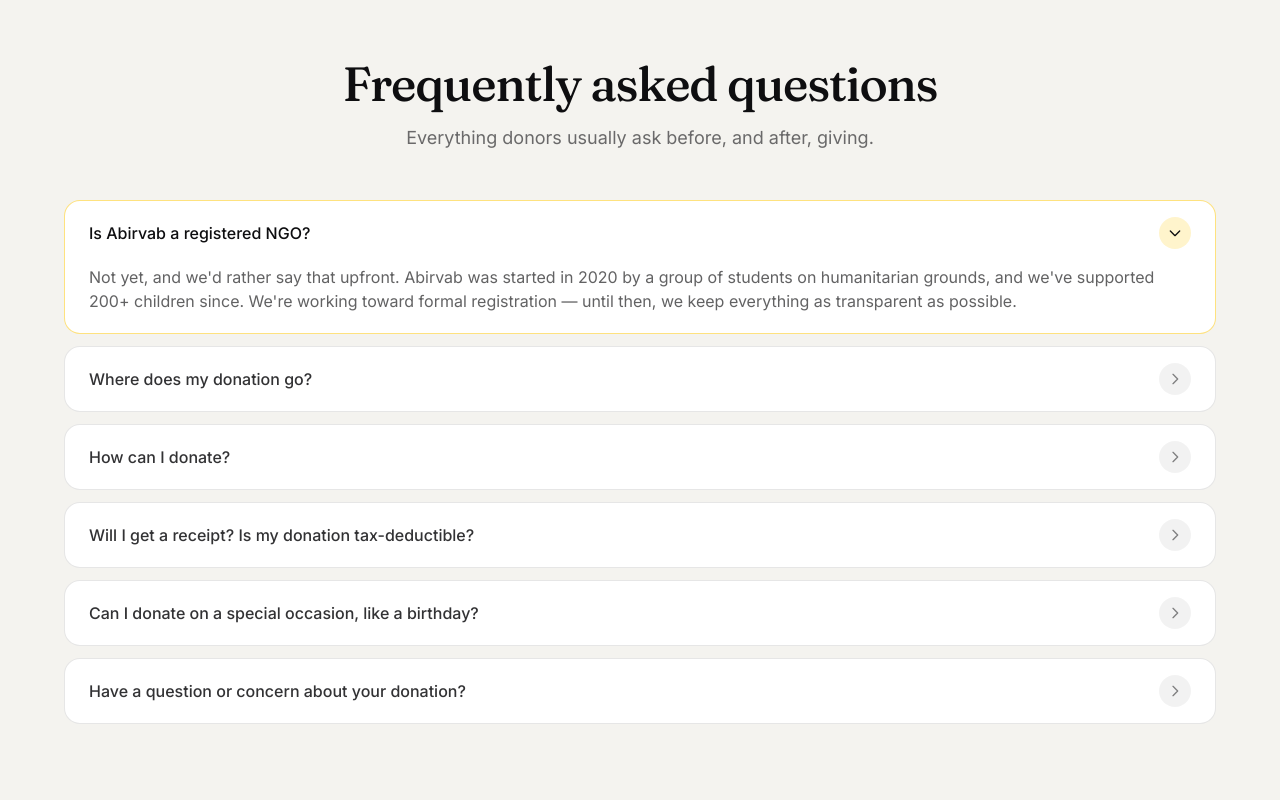
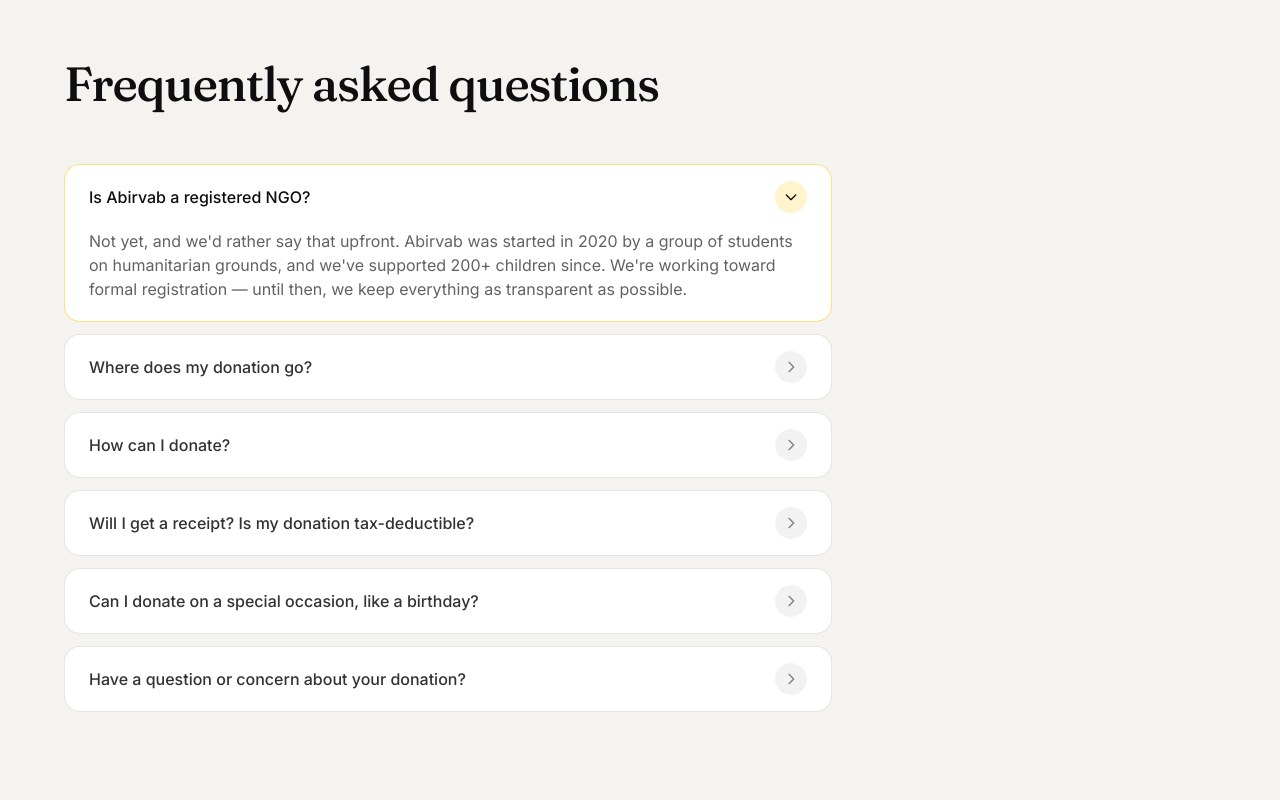
Before and after one commit to PrasunV/Abirvab, a React (Vite) app: page / in a window 1280 px wide. Shown: the part 2080-2880 px from the top of the page. Built offline with nearby package versions, Linux system fonts and the light colour scheme.

Commit message:
update social links

```diff
--- a/src/components/FAQ.jsx
+++ b/src/components/FAQ.jsx
@@ -39,21 +39,12 @@
   }, [])
 
   return (
-    <Section
-      ref={scope}
-      className="bg-paper py-24 md:py-32"
-      innerClassName="mx-auto max-w-3xl"
-    >
-      <div className="text-center">
-        <h2 className="font-display text-4xl font-medium tracking-tight text-ink md:text-5xl">
-          Frequently asked questions
-        </h2>
-        <p className="mx-auto mt-4 max-w-prose text-lg text-ink/60">
-          Everything donors usually ask before, and after, giving.
-        </p>
-      </div>
+    <Section ref={scope} className="bg-paper py-24 md:py-32">
+      <h2 className="font-display text-4xl font-medium tracking-tight text-ink md:text-5xl">
+        Frequently asked questions
+      </h2>
 
-      <div className="mt-12 flex flex-col gap-3">
+      <div className="mt-10 flex max-w-3xl flex-col gap-3 md:mt-14">
         {faqs.map((item, index) => (
           <FAQItem
             key={item.question}
--- a/src/components/Footer.jsx
+++ b/src/components/Footer.jsx
@@ -1,8 +1,8 @@
 import Section from './ui/Section.jsx'
 
 const social = [
-  { label: 'Facebook', href: 'https://facebook.com/YOUR_PAGE' },
-  { label: 'Instagram', href: 'https://instagram.com/YOUR_HANDLE' },
+  { label: 'Facebook', href: 'https://www.facebook.com/share/18wBWneFmo/' },
+  { label: 'Instagram', href: 'https://www.instagram.com/abirvabscholarshipofficial?stkn=MXNsYnZyeDlibTgxOQ==' },
   { label: 'WhatsApp Community', href: 'https://chat.whatsapp.com/JrlKCjcYSjMHzRIq95aHBK' },
 ]
 
--- a/src/config/links.js
+++ b/src/config/links.js
@@ -18,3 +18,6 @@
   whatsappNumber: '+91 99329 49331', // placeholder — replace with the real WhatsApp number
   qrImage: '/assets/images/upi-qr.jpg',
 }
+
+/** Contact email for donor queries (shown in the FAQ section). */
+export const CONTACT_EMAIL = 'abirvabscholarshipofficial@gmail.com'
--- a/src/data/faq.js
+++ b/src/data/faq.js
@@ -1,4 +1,4 @@
-import { DONATION_INFO } from '../config/links.js'
+import { DONATION_INFO, CONTACT_EMAIL } from '../config/links.js'
 
 /**
  * FAQ content for the donation-trust section (src/components/FAQ.jsx).
@@ -34,6 +34,6 @@
   },
   {
     question: 'Have a question or concern about your donation?',
-    answer: `WhatsApp us at ${DONATION_INFO.whatsappNumber}. A real person from our team will reply, usually within a day.`,
+    answer: `WhatsApp us at ${DONATION_INFO.whatsappNumber}, or email ${CONTACT_EMAIL}. A real person from our team will reply, usually within a day.`,
   },
 ]
```
